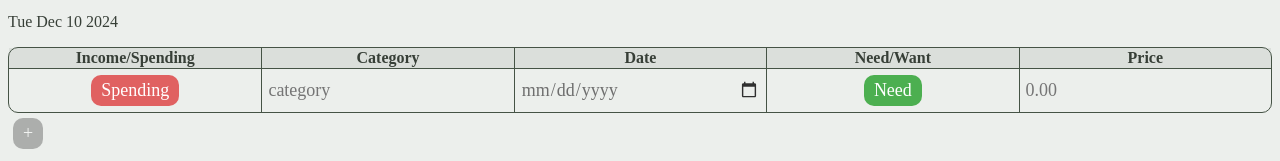
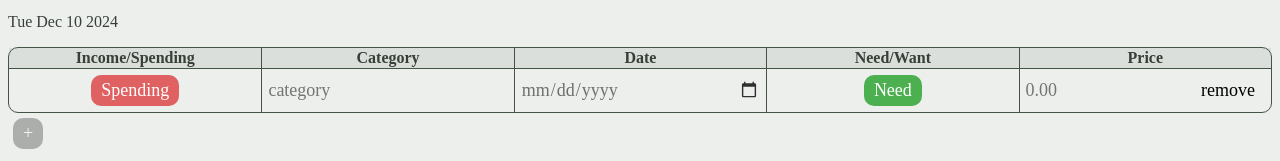
Before and after one commit to Fishfinna/sprouts, a React (Vite) app: page / in a window 1280 px wide. Shown: the part 476-637 px from the top of the page. Built offline with nearby package versions, Linux system fonts and the light colour scheme; a web font is replaced by a local one.

Commit message:
started on the remove button

```diff
--- a/src/components/table/table.scss
+++ b/src/components/table/table.scss
@@ -100,3 +100,15 @@ button.gray {
 button:hover {
     opacity: 0.8;
 }
+
+.add-row-button {
+    align-self: end
+}
+
+.delete-row-button {
+    background-color: transparent;
+}
+
+.price {
+    display: flex
+}
--- a/src/components/table/table.tsx
+++ b/src/components/table/table.tsx
@@ -37,6 +37,10 @@ export function Table({
       ...transactions,
       { isSpending: true, isNeed: true, category: "", date: "", price: "" },
     ]);
+  };
+
+  const removeRow = (rowIndex: number) => {
+    setTransactions(transactions.filter((_, index) => index !== rowIndex));
   };
 
   useEffect(() => {
@@ -110,6 +114,7 @@ export function Table({
                 )}
               </td>
               <td>
+                <div className="price">
                   <input
                     type="text"
                     className={
@@ -119,12 +124,21 @@ export function Table({
                     placeholder="0.00"
                     onChange={(e) => handleChange(e, rowIndex, "price")}
                   />
+                  <button
+                    className="delete-row-button"
+                    onClick={() => {
+                      removeRow(rowIndex);
+                    }}
+                  >
+                    remove
+                  </button>
+                </div>
               </td>
             </tr>
           ))}
         </tbody>
       </table>
-      <button onClick={addRow} className="gray">
+      <button onClick={addRow} className="gray add-row-button">
         +
       </button>
     </div>
```
Lines whose indentation alone changed are shown as unchanged.
